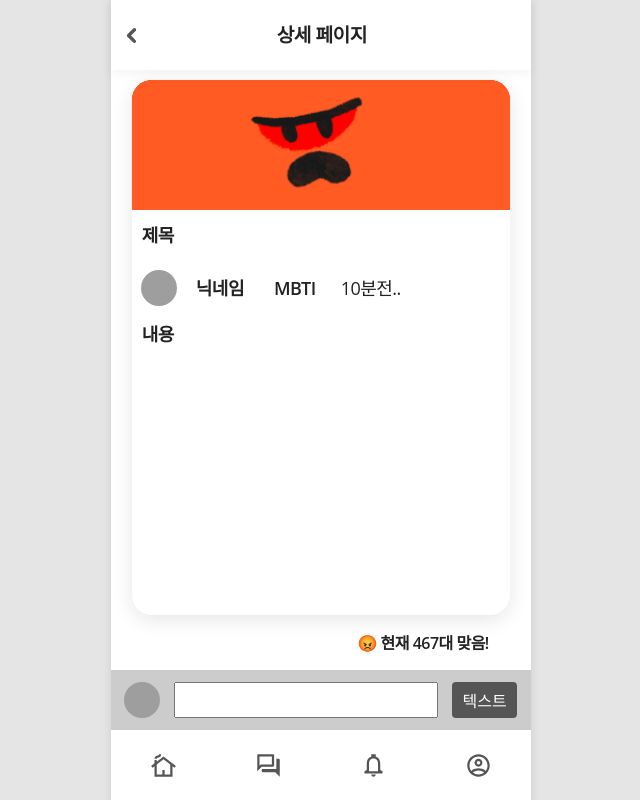
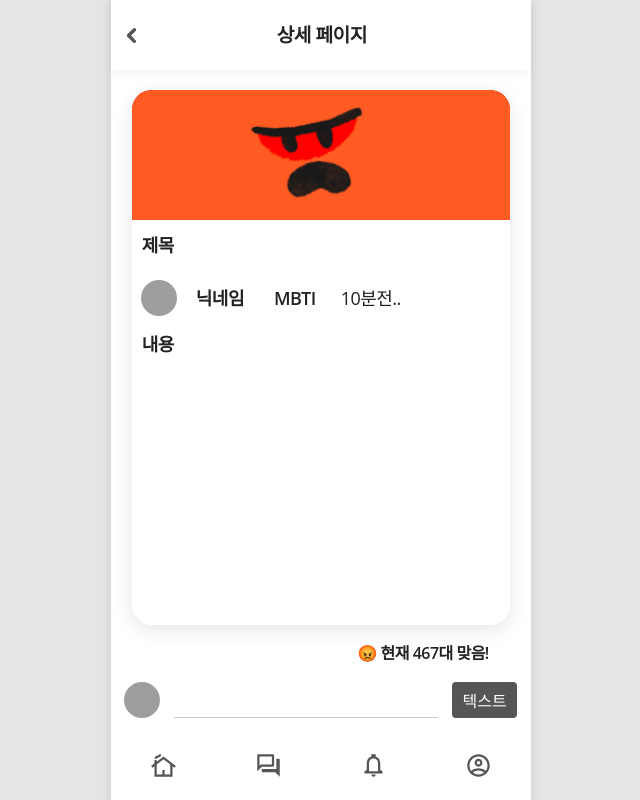
Before and after one commit to thandbag/thandbag_FE, a React (Create React App) app: page /TbOneDetail in a window 1280 px wide. Shown: the top 800 px of the page, without its empty margins (460-1100 px from the left). Built offline with nearby package versions, Linux system fonts and the light colour scheme; grey boxes are pictures that could not be loaded.

Commit message:
약간 수정

```diff
--- a/src/components/Comments.js
+++ b/src/components/Comments.js
@@ -81,7 +81,7 @@ const FilterMbit = styled.div`
 const CommentsInputBox = styled.div`
   width: 100%;
   max-width: 420px;
-  background: #ccc;
+  background-color: #fff;
   height: 60px;
   position: fixed;
   left: 50%;
--- a/src/components/GlobalStyles.js
+++ b/src/components/GlobalStyles.js
@@ -26,6 +26,11 @@ const GlobalStyles = createGlobalStyle`
       -ms-user-select: auto;
       user-select: auto;
     }
+    input:focus {
+      outline: none;
+      border-bottom: 1.5px solid #FF5454;
+      transition: 1s;
+    }
 `;
 
 export default GlobalStyles;
--- a/src/components/Heads.js
+++ b/src/components/Heads.js
@@ -1,6 +1,6 @@
 import React from "react";
 import styled from "styled-components";
-import { Grid, Text, Image } from "../elements/TbIndex";
+import { Grid, Text } from "../elements/TbIndex";
 import { history } from "../redux/configureStore";
 import Arrow from "../static/icons/arrow.svg";
 
--- a/src/elements/TbInput.js
+++ b/src/elements/TbInput.js
@@ -51,6 +51,9 @@ const InputBox = styled.input`
   padding: ${(props) => props.padding};
   box-sizing: ${(props) => props.boxSizing};
   font-size: 17px;
+  border: none;
+  border-bottom: 1px solid #ccc;
+
 `;
 
 export default TbInput;
--- a/src/pages/TbOneDetail.js
+++ b/src/pages/TbOneDetail.js
@@ -12,7 +12,7 @@ const TbOneDetail = (props) => {
         {/* 헤드 */}
         <Heads is_anoter text="상세 페이지" />
         {/* 게시글 내용 */}
-        <Grid width="100%" height="auto" margin="70px 0 0 0" padding="10px 0">
+        <Grid width="100%" height="auto" margin="70px 0 0 0" padding="20px 0 15px 0">
           <ThandDetail />
         </Grid>
       </Grid>
@@ -52,6 +52,7 @@ const TbOneDetail = (props) => {
 
       {/*입력한 댓글*/}
       <CommentsBox>
+        {/* 맵 돌리자! */}
         <Comments is_Comment />
         <Comments is_Comment />
         <Comments is_Comment />
```
